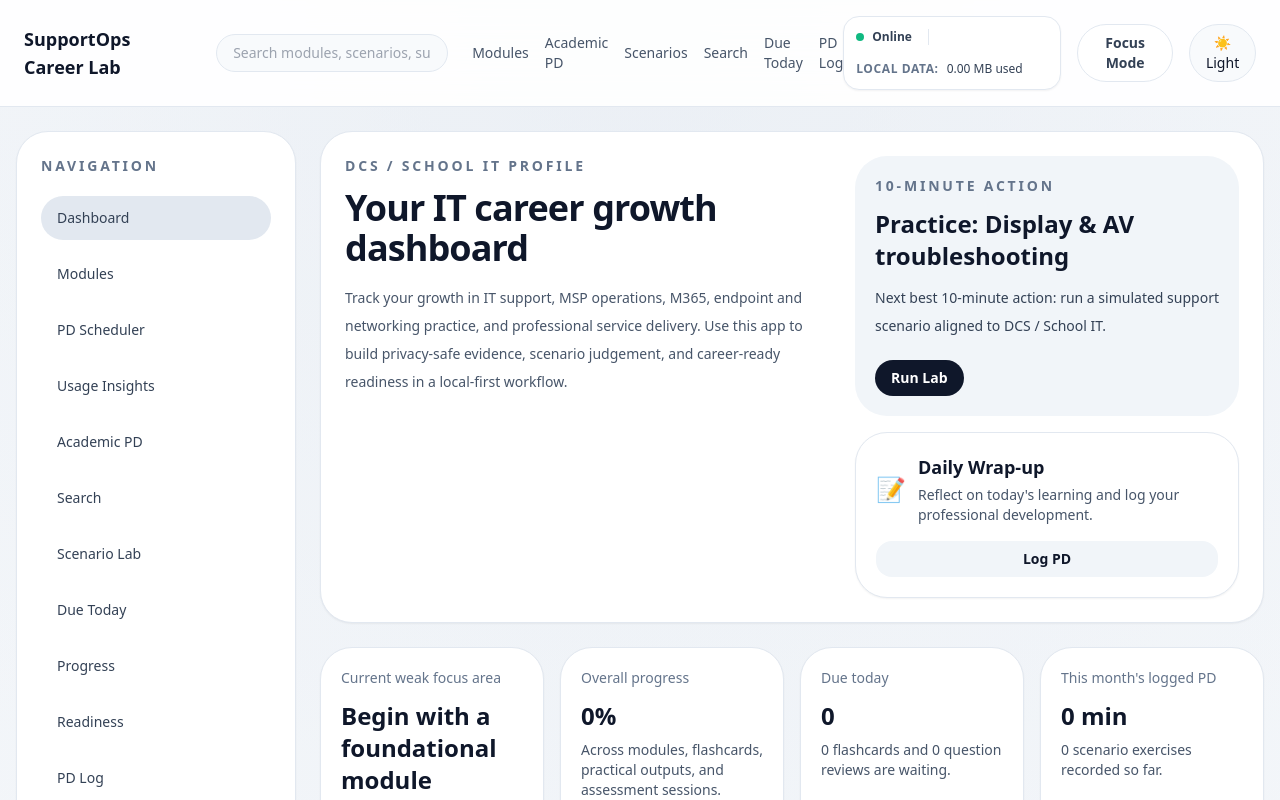
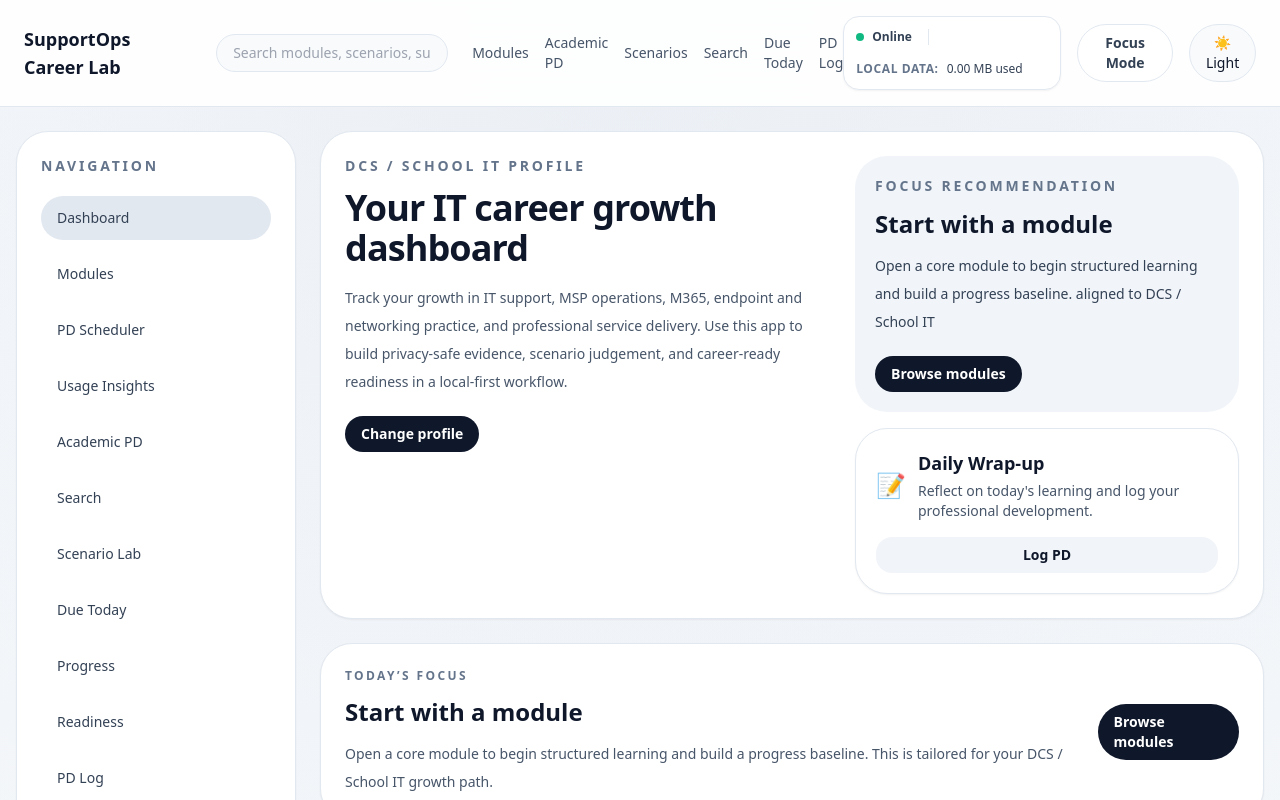
Before and after one commit to joshuaparris-max/DCSProfessionalDevelopment, a Next.js app: page / in a window 1280 px wide. Shown: the top 800 px of the page. Built offline with nearby package versions, Linux system fonts and the light colour scheme.

Commit message:
feat: enhance home dashboard recommendations and migrate progress storage to supportOps branding

```diff
--- a/app/page.tsx
+++ b/app/page.tsx
@@ -37,8 +37,12 @@ export default function HomePage() {
   const dueQuestions = progress.assessmentAttempts.filter((attempt) => isDue(attempt.nextReviewDateIso)).length;
 
   const selectedWorkContext = progress.selectedWorkContext;
+  const dashboardRecommendation = getDashboardRecommendation(progress);
 
-  const getNextBestAction = (workContext: string) => {
+  const getNextBestAction = (
+    workContext: string,
+    dashboardRecommendation: { title: string; detail: string; ctaHref: string; ctaLabel: string }
+  ) => {
     const contextLabel = workContext ? ` aligned to ${workContext}` : '';
 
     if (dueFlashcards > 0 || dueQuestions > 0) {
@@ -51,23 +55,16 @@ export default function HomePage() {
       };
     }
 
-    const criticalLabs = [
-      { id: 'lab-display-troubleshooting', title: 'Display & AV troubleshooting' },
-      { id: 'lab-network-scope', title: 'Network scope diagnostics' },
-      { id: 'lab-print-job-queue', title: 'Printer queue recovery' }
-    ];
-    const randomLab = criticalLabs[Math.floor(Math.random() * criticalLabs.length)];
-
     return {
-      title: `Practice: ${randomLab.title}`,
-      detail: `Next best 10-minute action: run a simulated support scenario${contextLabel}.`,
-      ctaLabel: 'Run Lab',
-      ctaHref: '/modules',
-      category: '10-Minute Action'
+      title: dashboardRecommendation.title,
+      detail: `${dashboardRecommendation.detail}${contextLabel}`,
+      ctaLabel: dashboardRecommendation.ctaLabel,
+      ctaHref: dashboardRecommendation.ctaHref,
+      category: 'Focus Recommendation'
     };
   };
 
-  const nextAction = getNextBestAction(selectedWorkContext);
+  const nextAction = getNextBestAction(selectedWorkContext, dashboardRecommendation);
 
   useEffect(() => {
     const storedProgress = getStoredProgressSnapshot(modules);
@@ -91,7 +88,6 @@ export default function HomePage() {
   const monthlyMinutes = progress.pdLogEntries
     .filter((entry) => entry.date.startsWith(getMonthKey(new Date())))
     .reduce((sum, entry) => sum + entry.minutes, 0);
-  const dashboardRecommendation = getDashboardRecommendation(progress);
   const overallProgress = Math.round(getOverallProgress(modules, progress));
   const currentWeakestFocus = getCurrentWeakFocus(progress);
   const gamificationSummary = getGamificationSummary(progress, modules, gamificationState);
@@ -140,6 +136,12 @@ export default function HomePage() {
               Track your growth in IT support, MSP operations, M365, endpoint and networking practice, and professional service delivery.
               Use this app to build privacy-safe evidence, scenario judgement, and career-ready readiness in a local-first workflow.
             </p>
+            <Link
+              href="/settings"
+              className="mt-5 inline-flex items-center rounded-full bg-slate-900 px-4 py-2 text-sm font-semibold text-white"
+            >
+              Change profile
+            </Link>
           </div>
           <div className="w-full max-w-sm flex flex-col gap-4">
             <div className="rounded-[2rem] bg-slate-100 p-5">
@@ -155,6 +157,25 @@ export default function HomePage() {
             </div>
             <ScheduleSuggestions />
           </div>
+        </div>
+      </section>
+
+      <section className="rounded-[2rem] border border-slate-200 bg-white p-6 shadow-sm">
+        <div className="flex flex-col gap-5 lg:flex-row lg:items-center lg:justify-between">
+          <div>
+            <div className="text-xs font-semibold uppercase tracking-[0.2em] text-slate-500">Today’s focus</div>
+            <h2 className="mt-3 text-2xl font-semibold text-slate-900">{dashboardRecommendation.title}</h2>
+            <p className="mt-3 max-w-3xl text-sm leading-7 text-slate-600">
+              {dashboardRecommendation.detail}
+              {selectedWorkContext ? ` This is tailored for your ${selectedWorkContext} growth path.` : ''}
+            </p>
+          </div>
+          <Link
+            href={dashboardRecommendation.ctaHref}
+            className="inline-flex rounded-full bg-slate-900 px-4 py-2 text-sm font-semibold text-white"
+          >
+            {dashboardRecommendation.ctaLabel}
+          </Link>
         </div>
       </section>
 
@@ -262,8 +283,6 @@ export default function HomePage() {
         </div>
       </section>
 
-      <DailyChallenge />
-
       <section className="rounded-[2rem] border border-slate-200 bg-white p-6 shadow-sm">
         <div className="flex items-center justify-between">
           <div>
--- a/src/lib/progress.ts
+++ b/src/lib/progress.ts
@@ -3,7 +3,10 @@ import type { ReviewRating } from './spacedRepetition';
 import type { ScenarioRun, ScenarioRunChoice } from '../types/scenarios';
 import type { AssessmentAttempt as StoredAssessmentAttempt } from '../types/assessment';
 
-const STORAGE_KEY = 'dcsPrepProgress';
+const STORAGE_KEY = 'supportOpsProgress';
+const LEGACY_STORAGE_KEY = 'dcsPrepProgress';
+const LAST_SAVED_KEY = 'supportOpsLastSaved';
+const LEGACY_LAST_SAVED_KEY = 'dcsPrepLastSaved';
 export const STORAGE_VERSION = 2;
 
 export type FlashcardState = 'new' | 'learning' | 'reviewing' | 'mastered';
@@ -187,12 +190,12 @@ export function getStoredProgressSnapshot(modules: ModuleData[] = []): UserProgr
     return getInitialProgressSnapshot(modules);
   }
 
-  const stored = safeParseProgress(window.localStorage.getItem(STORAGE_KEY));
-  if (!stored) {
+  const rawStored = safeParseProgress(window.localStorage.getItem(STORAGE_KEY)) ?? safeParseProgress(window.localStorage.getItem(LEGACY_STORAGE_KEY));
+  if (!rawStored) {
     return getInitialProgressSnapshot(modules);
   }
 
-  const migrated = migrateProgress(stored, modules);
+  const migrated = migrateProgress(rawStored, modules);
 
   if (modules.length === 0) {
     return migrated;
@@ -255,9 +258,9 @@ export function saveProgress(progress: UserProgress) {
     })
   );
 
-  if (typeof window !== 'undefined') {
-    window.localStorage.setItem('dcsPrepLastSaved', new Date().toISOString());
-  }
+  window.localStorage.setItem(LAST_SAVED_KEY, new Date().toISOString());
+  window.localStorage.removeItem(LEGACY_STORAGE_KEY);
+  window.localStorage.removeItem(LEGACY_LAST_SAVED_KEY);
 }
 
 export function resetProgress() {
@@ -266,6 +269,9 @@ export function resetProgress() {
   }
 
   window.localStorage.removeItem(STORAGE_KEY);
+  window.localStorage.removeItem(LEGACY_STORAGE_KEY);
+  window.localStorage.removeItem(LAST_SAVED_KEY);
+  window.localStorage.removeItem(LEGACY_LAST_SAVED_KEY);
 }
 
 function adjustDueDate(rating: ReviewRating): string {
```
